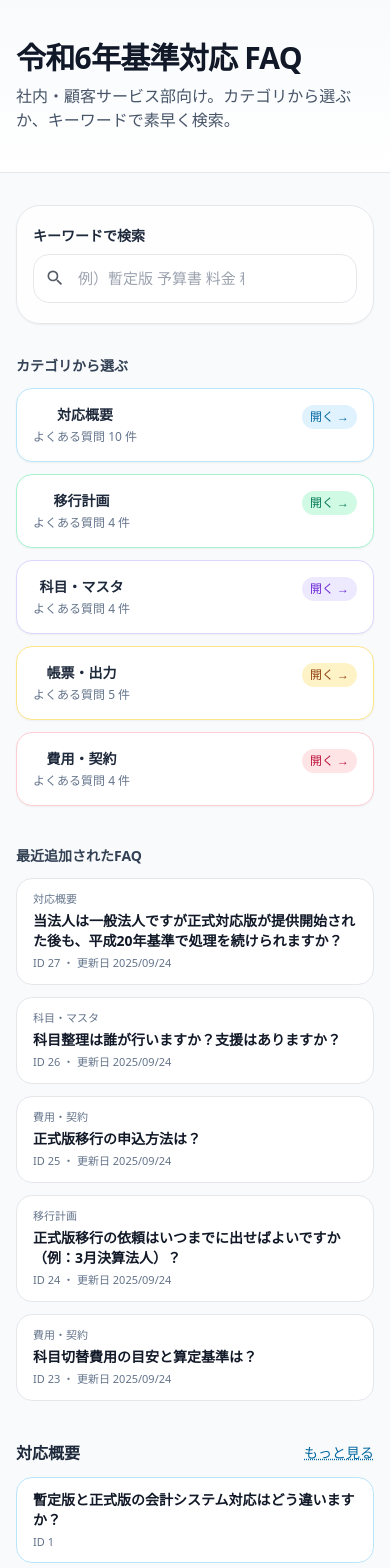
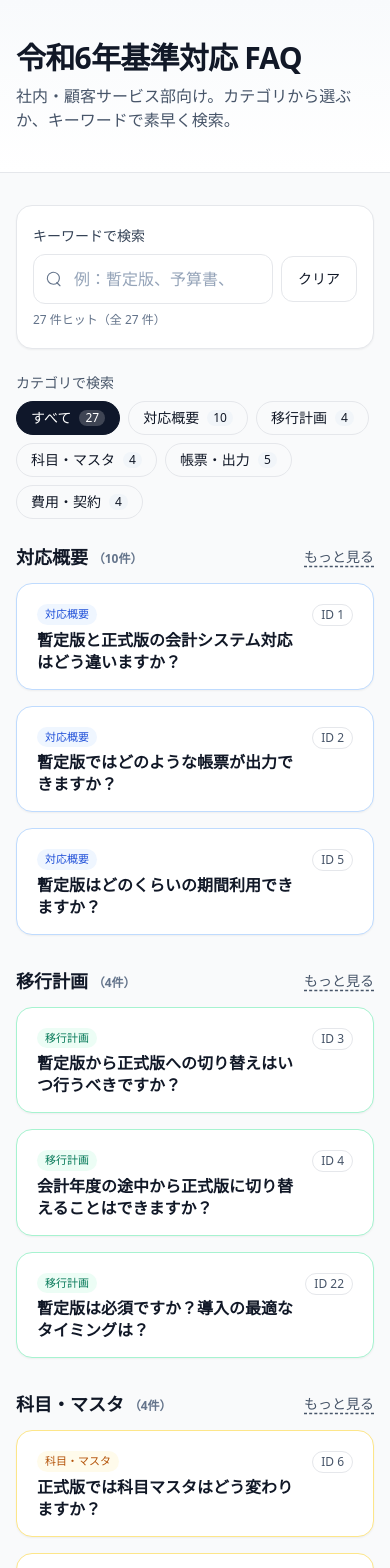
Before and after one commit to maki-k-shirai/r6-faq, a Next.js app: page / in a window 390 px wide. Shown: the top 1568 px of the page. Built offline with nearby package versions, Linux system fonts and the light colour scheme.

Commit message:
UXの改善

```diff
--- a/app/faq/faq.json
+++ b/app/faq/faq.json
@@ -211,8 +211,8 @@
     "id": 27,
     "category": "対応概要",
     "question": "当法人は一般法人ですが正式対応版が提供開始された後も、平成20年基準で処理を続けられますか？",
-    "answer": "正式対応版が提供開始された後も、これまでどおり平成20年基準での処理は可能です。ただし、令和10年度開始前までに令和6年基準へ移行いただくことを推奨しています。詳細な理由は添付資料をご確認ください。\n[https://drive.google.com/file/d/1BRJ44N2k3Q6TSlPVVEwVLKs0BFZO6IJm/view?usp=sharing]",
-    "tags": ["平成20年基準","正式対応版","移行時期","継続可否","推奨"],
+    "answer": "正式対応版が提供開始された後も、これまでどおり平成20年基準での処理は可能です。ただし、令和10年度開始前までに令和6年基準へ移行いただくことを推奨しています。\n\n詳細は [こちらの資料](https://drive.google.com/file/d/1BRJ44N2k3Q6TSlPVVEwVLKs0BFZO6IJm/view?usp=sharing) をご確認ください。",
+    "tags": ["平成20年基準", "正式対応版", "移行時期", "継続可否", "推奨"],
     "updated_at": "2025/09/24"
   }
 ]
--- a/components/FaqList.tsx
+++ b/components/FaqList.tsx
@@ -1,6 +1,8 @@
+// components/FaqList.tsx
 "use client";
 
 import React, { useMemo, useState } from "react";
+import ReactMarkdown from "react-markdown";
 import type { FAQ } from "@/app/faq/types";
 
 // 5カテゴリ（表示順）
@@ -13,47 +15,89 @@ const BUCKETS = [
 ] as const;
 type Bucket = (typeof BUCKETS)[number];
 
-// カテゴリアクセント色（淡色）← キーは必ずクォート！
-const CAT_COLORS: Record<
+// カテゴリ別の軽いトーン
+const COLORS: Record<
   Bucket,
   { border: string; chip: string; chipText: string; hover: string }
 > = {
-  "対応概要":   { border: "border-sky-200",    chip: "bg-sky-100",    chipText: "text-sky-700",    hover: "hover:bg-sky-50" },
-  "移行計画":   { border: "border-emerald-200", chip: "bg-emerald-100", chipText: "text-emerald-700", hover: "hover:bg-emerald-50" },
-  "科目・マスタ": { border: "border-violet-200",  chip: "bg-violet-100",  chipText: "text-violet-700",  hover: "hover:bg-violet-50" },
-  "帳票・出力": { border: "border-amber-200",   chip: "bg-amber-100",   chipText: "text-amber-800",   hover: "hover:bg-amber-50" },
-  "費用・契約": { border: "border-rose-200",    chip: "bg-rose-100",    chipText: "text-rose-700",    hover: "hover:bg-rose-50" },
+  対応概要: {
+    border: "border-blue-200",
+    chip: "bg-blue-50",
+    chipText: "text-blue-700",
+    hover: "hover:bg-blue-50",
+  },
+  移行計画: {
+    border: "border-emerald-200",
+    chip: "bg-emerald-50",
+    chipText: "text-emerald-700",
+    hover: "hover:bg-emerald-50",
+  },
+  "科目・マスタ": {
+    border: "border-amber-200",
+    chip: "bg-amber-50",
+    chipText: "text-amber-700",
+    hover: "hover:bg-amber-50",
+  },
+  "帳票・出力": {
+    border: "border-violet-200",
+    chip: "bg-violet-50",
+    chipText: "text-violet-700",
+    hover: "hover:bg-violet-50",
+  },
+  "費用・契約": {
+    border: "border-rose-200",
+    chip: "bg-rose-50",
+    chipText: "text-rose-700",
+    hover: "hover:bg-rose-50",
+  },
 };
 
-type Props = { faqs: FAQ[] };
+type Props = {
+  faqs: FAQ[];
+};
 
 export default function FaqList({ faqs }: Props) {
-  // 配列ガード
   const list: FAQ[] = Array.isArray(faqs)
     ? faqs
     : (faqs as any)?.default && Array.isArray((faqs as any).default)
     ? ((faqs as any).default as FAQ[])
     : [];
 
-  // --- 状態 ---
+  // --- フィルタ状態 ---
   const [activeCat, setActiveCat] = useState<Bucket | "すべて">("すべて");
   const [q, setQ] = useState("");
 
-  // --- 件数 ---
+  // --- 開閉制御（カードクリックで開閉） ---
+  const [openId, setOpenId] = useState<number | null>(null);
+  const toggleOpen = (id: number) =>
+    setOpenId((prev) => (prev === id ? null : id));
+
+  // --- コピー状態（トースト用） ---
+  const [copiedId, setCopiedId] = useState<number | null>(null);
+
+  // --- カテゴリ別件数 ---
   const counts = useMemo(() => {
     const map = new Map<string, number>();
     for (const c of BUCKETS) map.set(c, 0);
-    for (const f of list) if (map.has(f.category)) map.set(f.category, (map.get(f.category) || 0) + 1);
+    for (const f of list) {
+      if (map.has(f.category))
+        map.set(f.category, (map.get(f.category) || 0) + 1);
+    }
     return map;
   }, [list]);
 
   // --- 検索対象文字列 ---
   const toHaystack = (item: FAQ) =>
-    [item.question, item.answer, ...(Array.isArray(item.tags) ? item.tags : []), item.category]
+    [
+      item.question,
+      item.answer,
+      ...(Array.isArray(item.tags) ? item.tags : []),
+      item.category,
+    ]
       .join(" ")
       .toLowerCase();
 
-  // --- 絞り込み（一次）---
+  // --- 絞り込み ---
   const filtered = useMemo(() => {
     const kw = q.trim().toLowerCase();
     return list.filter((f) => {
@@ -64,169 +108,88 @@ export default function FaqList({ faqs }: Props) {
     });
   }, [list, q, activeCat]);
 
-  // --- グループ化（表示用）---
-  const grouped = useMemo(() => {
-    const base: Record<Bucket, FAQ[]> = {
-      "対応概要": [],
-      "移行計画": [],
-      "科目・マスタ": [],
-      "帳票・出力": [],
-      "費用・契約": [],
-    };
-    for (const f of filtered) {
-      if ((BUCKETS as readonly string[]).includes(f.category)) {
-        base[f.category as Bucket].push(f);
-      }
-    }
-    return base;
-  }, [filtered]);
-
-  // --- ランディング判定（初期表示をスッキリ）---
-  const isLanding = activeCat === "すべて" && q.trim() === "";
-
-  // --- タグクリック ---
-  const onTagClick = (t: string) => setQ((prev) => (prev ? `${prev} ${t}` : t));
-
   // --- クリア ---
   const clearAll = () => {
     setQ("");
     setActiveCat("すべて");
+    setOpenId(null);
   };
 
-  // --- 最近追加（id降順で上位5件をサマリ表示）---
-  const recent = useMemo(() => {
-    return [...list].sort((a, b) => (b.id ?? 0) - (a.id ?? 0)).slice(0, 5);
-  }, [list]);
+  // --- コピー処理（回答全文をMarkdownのままコピー） ---
+  const copyAnswer = async (id: number, text: string) => {
+    try {
+      await navigator.clipboard.writeText(text);
+      setCopiedId(id);
+      setTimeout(() => setCopiedId(null), 1200);
+    } catch (e) {
+      // 失敗時は無視（必要なら alert 等）
+      console.error("copy failed", e);
+    }
+  };
+
+  // --- ランディング表示かどうか（検索もカテゴリ絞り込みも無し） ---
+  const isLanding = activeCat === "すべて" && q.trim() === "";
+
+  // --- カテゴリごとに先頭3件（isLanding時のみ使用） ---
+  const pickTop3ByBucket = (bucket: Bucket) =>
+    list.filter((f) => f.category === bucket).slice(0, 3);
 
   return (
     <section className="mx-auto max-w-5xl px-4 py-8">
-
-      {/* 大きい検索バー（アイコン付き） */}
-      <div className="mb-8 rounded-3xl border bg-white/80 backdrop-blur px-4 py-5 shadow-sm">
-        <label htmlFor="faq-search" className="block text-sm font-semibold text-slate-800 mb-2">
+      {/* 検索ブロック（大きめに） */}
+      <div className="mb-6 rounded-2xl border bg-white px-4 py-5 shadow-sm">
+        <label htmlFor="faq-search" className="block text-sm font-medium text-slate-700">
           キーワードで検索
         </label>
-        <div className="relative">
-          <span className="pointer-events-none absolute inset-y-0 left-3 flex items-center">
-            <svg width="20" height="20" viewBox="0 0 24 24" className="opacity-70">
-              <path fill="currentColor" d="M15.5 14h-.79l-.28-.27A6.471 6.471 0 0 0 16 9.5 6.5 6.5 0 1 0 9.5 16c1.61 0 3.09-.59 4.23-1.57l.27.28v.79l5 4.99L20.49 19zm-6 0C7.01 14 5 11.99 5 9.5S7.01 5 9.5 5S14 7.01 14 9.5S11.99 14 9.5 14" />
+        <div className="mt-2 flex items-center gap-2">
+          <div className="relative w-full">
+            <svg
+              className="pointer-events-none absolute left-3 top-1/2 -translate-y-1/2"
+              width="18"
+              height="18"
+              viewBox="0 0 24 24"
+              fill="none"
+            >
+              <path
+                d="M11 19a8 8 0 1 1 5.292-14.08A8 8 0 0 1 11 19Zm9 2-4.35-4.35"
+                stroke="#64748b"
+                strokeWidth="1.5"
+                strokeLinecap="round"
+              />
             </svg>
-          </span>
             <input
               id="faq-search"
               value={q}
               onChange={(e) => setQ(e.target.value)}
-            placeholder="例）暫定版 予算書 料金 科目 など"
-            className="w-full rounded-2xl border px-11 py-3 pr-28 text-[15px] outline-none ring-0 focus:border-slate-400"
+              placeholder="例：暫定版、予算書、費用、移行 など"
+              className="w-full rounded-xl border px-10 py-3 text-base outline-none ring-0 placeholder:text-slate-400 focus:border-slate-400"
             />
-          <div className="absolute inset-y-0 right-2 flex items-center gap-2">
-            {q && (
+          </div>
           <button
-                onClick={() => setQ("")}
-                className="text-xs rounded-lg border px-2 py-1 hover:bg-slate-50"
-                aria-label="検索キーワードをクリア"
+            onClick={clearAll}
+            className="shrink-0 rounded-xl border px-4 py-3 text-sm hover:bg-slate-50"
           >
             クリア
           </button>
-            )}
-            <span className="hidden text-[11px] text-slate-500 sm:block">
-              {filtered.length} / {list.length}
-            </span>
         </div>
-        </div>
+        <p className="mt-2 text-xs text-slate-500">
+          {filtered.length} 件ヒット（全 {list.length} 件）
+        </p>
       </div>
 
-      {/* ランディング：カテゴリカード＋最近追加＋カテゴリ別プレビュー（各3件） */}
-      {isLanding ? (
-        <>
-          {/* カテゴリカード */}
-          <section className="mb-10">
-            <h3 className="mb-3 text-sm font-semibold text-slate-700">カテゴリから選ぶ</h3>
-            <div className="grid gap-3 sm:grid-cols-2 lg:grid-cols-3">
-              {BUCKETS.map((b) => (
-                <CategoryCard
-                  key={b}
-                  title={b}
-                  count={counts.get(b) || 0}
-                  color={CAT_COLORS[b]}
-                  onClick={() => setActiveCat(b)}
-                />
-              ))}
+      {/* カテゴリタブ */}
+      <div className="mb-2 text-sm font-medium text-slate-600">
+        カテゴリで検索
       </div>
-          </section>
-
-          {/* 最近追加（上位5件） */}
-          <section className="mb-10">
-            <h3 className="mb-3 text-sm font-semibold text-slate-700">最近追加されたFAQ</h3>
-            <ul className="grid gap-3">
-              {recent.map((item) => (
-                <li key={item.id} className="rounded-2xl border bg-white hover:shadow-sm transition">
-                  <button
-                    onClick={() => {
-                      setActiveCat(item.category as Bucket);
-                      setQ(item.question.split(" ")[0] ?? "");
-                    }}
-                    className="w-full text-left px-4 py-3"
-                  >
-                    <div className="mb-1 text-[11px] font-medium text-slate-500">{item.category}</div>
-                    <div className="text-sm font-semibold line-clamp-2">{item.question}</div>
-                    <div className="mt-1 text-[11px] text-slate-500">ID {item.id} ・ 更新日 {item.updated_at}</div>
-                  </button>
-                </li>
-              ))}
-            </ul>
-          </section>
-
-          {/* カテゴリ別プレビュー（各3件） */}
-          {BUCKETS.map((cat) => {
-            const items = list.filter((f) => f.category === cat).slice(0, 3);
-            if (!items.length) return null;
-            return (
-              <section key={cat} className="mb-8">
-                <div className="mb-3 flex items-center justify-between">
-                  <h3 className="text-base font-bold text-slate-800">{cat}</h3>
-                  <button
-                    onClick={() => setActiveCat(cat)}
-                    className={`text-sm underline decoration-dotted ${CAT_COLORS[cat].chipText}`}
-                  >
-                    もっと見る
-                  </button>
-                </div>
-                <ul className="grid gap-3">
-                  {items.map((item) => (
-                    <li
-                      key={item.id}
-                      className={`rounded-2xl border ${CAT_COLORS[cat].border} bg-white transition hover:shadow-sm`}
-                    >
-                      <button
-                        onClick={() => {
-                          setActiveCat(cat);
-                          setQ(item.question.split(" ")[0] ?? "");
-                        }}
-                        className={`w-full text-left px-4 py-3 ${CAT_COLORS[cat].hover}`}
-                      >
-                        <div className="text-sm font-semibold line-clamp-2">{item.question}</div>
-                        <div className="mt-1 text-[11px] text-slate-500">ID {item.id}</div>
-                      </button>
-                    </li>
-                  ))}
-                </ul>
-              </section>
-            );
-          })}
-        </>
-      ) : (
-        <>
-          {/* カテゴリタブ（検索中も選べる） */}
       <div className="mb-6 flex flex-wrap gap-2">
-            <Pill
+        <Tab
           label="すべて"
           count={list.length}
           active={activeCat === "すべて"}
           onClick={() => setActiveCat("すべて")}
         />
         {BUCKETS.map((b) => (
-              <Pill
+          <Tab
             key={b}
             label={b}
             count={counts.get(b) || 0}
@@ -234,148 +197,258 @@ export default function FaqList({ faqs }: Props) {
             onClick={() => setActiveCat(b)}
           />
         ))}
-            {(q || activeCat !== "すべて") && (
-              <button onClick={clearAll} className="ml-auto rounded-lg border px-3 py-1.5 text-sm hover:bg-slate-50">
-                絞り込みを解除
-              </button>
-            )}
       </div>
 
-          {/* 結果表示 */}
-          {activeCat === "すべて" ? (
-            BUCKETS.map((cat) =>
-              grouped[cat].length ? (
-                <CategorySection
-                  key={cat}
-                  title={cat}
-                  items={grouped[cat]}
-                  onTagClick={onTagClick}
-                  accent={CAT_COLORS[cat]}
+      {/* 一覧表示 */}
+      {isLanding ? (
+        // ランディング：カテゴリごとに3件
+        <div className="space-y-8">
+          {BUCKETS.map((bucket) => {
+            const items = pickTop3ByBucket(bucket);
+            if (!items.length) return null;
+            const color = COLORS[bucket];
+            return (
+              <section key={bucket}>
+                <div className="mb-3 flex items-center justify-between">
+                  <h3 className="text-lg font-semibold">
+                    {bucket}{" "}
+                    <span className="align-middle text-xs text-slate-500">
+                      （{counts.get(bucket) || 0}件）
+                    </span>
+                  </h3>
+                  <button
+                    className="text-sm text-slate-600 underline decoration-dashed underline-offset-4 hover:opacity-80"
+                    onClick={() => setActiveCat(bucket)}
+                  >
+                    もっと見る
+                  </button>
+                </div>
+
+                <ul className="grid gap-4 sm:grid-cols-2">
+                  {items.map((item) => (
+                    <ItemCard
+                      key={item.id}
+                      item={item}
+                      color={color}
+                      open={openId === item.id}
+                      onToggle={() => toggleOpen(item.id)}
+                      onCopy={() => copyAnswer(item.id, item.answer)}
+                      copied={copiedId === item.id}
+                      onTagClick={(t) => setQ((prev) => (prev ? `${prev} ${t}` : t))}
                     />
-              ) : null
-            )
-          ) : grouped[activeCat].length ? (
-            <CategorySection
-              title={activeCat}
-              items={grouped[activeCat]}
-              onTagClick={onTagClick}
-              accent={CAT_COLORS[activeCat]}
+                  ))}
+                </ul>
+              </section>
+            );
+          })}
+        </div>
+      ) : (
+        // フィルタ後は通常のリスト（全件表示）
+        <ul className="grid gap-4">
+          {filtered.map((item) => {
+            // カラーはカテゴリに準拠（型安全のため as Bucket）
+            const color = COLORS[(item.category as Bucket) || "対応概要"];
+            return (
+              <ItemCard
+                key={item.id}
+                item={item}
+                color={color}
+                open={openId === item.id}
+                onToggle={() => toggleOpen(item.id)}
+                onCopy={() => copyAnswer(item.id, item.answer)}
+                copied={copiedId === item.id}
+                onTagClick={(t) => setQ((prev) => (prev ? `${prev} ${t}` : t))}
               />
-          ) : (
-            <EmptyState />
+            );
+          })}
+          {!filtered.length && (
+            <li className="rounded-2xl border bg-white p-6 text-center text-slate-500">
+              条件に一致するFAQが見つかりませんでした。
+            </li>
           )}
-        </>
+        </ul>
       )}
 
-      {/* 戻るボタン */}
-      <div className="mt-10 flex justify-end">
-        <a href="#top" className="rounded-lg border px-3 py-1.5 text-sm hover:bg-slate-50">
-          トップへ戻る
-        </a>
-      </div>
+      {/* トースト */}
+      <Toast show={copiedId !== null} message="回答をコピーしました" />
     </section>
   );
 }
 
-/* ========= Sub Components ========= */
-
-function CategoryCard({
-  title,
-  count,
+/** 単一カード（共通） */
+function ItemCard({
+  item,
   color,
-  onClick,
+  open,
+  onToggle,
+  onCopy,
+  copied,
+  onTagClick,
 }: {
-  title: Bucket;
-  count: number;
+  item: FAQ;
   color: { border: string; chip: string; chipText: string; hover: string };
-  onClick: () => void;
+  open: boolean;
+  onToggle: () => void;
+  onCopy: () => void;
+  copied: boolean;
+  onTagClick: (t: string) => void;
 }) {
   return (
-    <button
-      onClick={onClick}
-      className={`group flex items-start justify-between rounded-2xl border ${color.border} bg-white p-4 shadow-sm transition hover:shadow-md`}
-      aria-label={`${title} を開く`}
+    <li
+      className={[
+        "rounded-2xl border bg-white shadow-sm transition",
+        color.border,
+        "hover:shadow-md",
+        "cursor-pointer", // カード全体クリック可能
+      ].join(" ")}
+      onClick={onToggle} // カードどこでも開閉
     >
-      <div>
-        <div className="text-sm font-bold text-slate-800">{title}</div>
-        <div className="mt-1 text-xs text-slate-500">よくある質問 {count} 件</div>
+      <details
+        open={open}
+        className="group rounded-2xl"
+        // details/summary のデフォ挙動と競合しないように summary 側で preventDefault
+      >
+        <summary
+          className="cursor-pointer list-none rounded-2xl px-5 py-4"
+          onClick={(e) => {
+            e.preventDefault(); // details のデフォ開閉を止めて制御に一本化
+          }}
+        >
+          <div className="flex items-start justify-between gap-3">
+            <div className="flex-1">
+              <div
+                className={[
+                  "mb-1 inline-flex items-center rounded-full px-2 py-0.5 text-[11px]",
+                  color.chip,
+                  color.chipText,
+                ].join(" ")}
+              >
+                {item.category}
               </div>
-      <div className={`ml-3 rounded-xl ${color.chip} px-2 py-1 text-xs ${color.chipText}`}>
-        開く →
+              <h3 className="text-base font-semibold leading-snug">
+                {item.question}
+              </h3>
             </div>
-    </button>
-  );
-}
-
-function CategorySection({
-  title,
-  items,
-  onTagClick,
-  accent,
-}: {
-  title: string;
-  items: FAQ[];
-  onTagClick: (t: string) => void;
-  accent: { border: string; chip: string; chipText: string; hover: string };
-}) {
-  return (
-    <section className="mb-10">
-      <h3 className="mb-3 text-lg font-bold text-slate-800">{title}</h3>
-      <ul className="grid gap-4">
-        {items.map((item) => (
-          <li key={item.id} className={`rounded-2xl border ${accent.border} bg-white shadow-sm transition hover:shadow-md`}>
-            <details className="group rounded-2xl">
-              <summary className={`cursor-pointer list-none rounded-2xl px-5 py-4 ${accent.hover}`}>
-                <div className="flex items-start justify-between gap-3">
-                  <h4 className="flex-1 text-base font-semibold leading-snug">{item.question}</h4>
-                  <span className={`mt-1 shrink-0 rounded-full border px-2 py-0.5 text-xs ${accent.chipText}`}>
+            <span className="mt-1 shrink-0 rounded-full border px-2 py-0.5 text-xs text-slate-600">
               ID {item.id}
             </span>
           </div>
         </summary>
 
-              <div className="px-5 pb-4 -mt-1">
-                <div className="rounded-xl bg-slate-50/60 px-4 py-3 text-sm leading-relaxed">
-                  {item.answer.split("\n").map((line, i) => (
-                    <p key={i} className={i ? "mt-2" : ""}>
-                      {line}
-                    </p>
-                  ))}
+        {/* 回答 */}
+        <div
+          className="px-5 pb-4 -mt-1"
+          onClick={(e) => e.stopPropagation()} // 内部操作で親の開閉を発火させない
+        >
+          <div className={["rounded-xl px-4 py-3 text-sm leading-relaxed", "bg-slate-50/60"].join(" ")}>
+            <div className="prose prose-sm max-w-none">
+              <ReactMarkdown
+                components={{
+                  a({ node, ...props }) {
+                    return (
+                      <a
+                        {...props}
+                        target="_blank"
+                        rel="noopener noreferrer"
+                        className="text-blue-700 underline hover:opacity-80"
+                      />
+                    );
+                  },
+                  ul({ node, ...props }) {
+                    return <ul className="list-disc pl-5" {...props} />;
+                  },
+                  ol({ node, ...props }) {
+                    return <ol className="list-decimal pl-5" {...props} />;
+                  },
+                  code({ children, className, ...props }) {
+                    const text = String(children ?? "");
+                    const isBlock = text.includes("\n");
+                    if (isBlock) {
+                      return (
+                        <pre className="overflow-x-auto rounded-md bg-slate-900/95 px-3 py-2 text-[12px] text-slate-100">
+                          <code {...props}>{text}</code>
+                        </pre>
+                      );
+                    }
+                    return (
+                      <code
+                        className="rounded bg-slate-100 px-1 py-0.5 text-[0.85em]"
+                        {...props}
+                      >
+                        {text}
+                      </code>
+                    );
+                  },
+                }}
+              >
+                {item.answer}
+              </ReactMarkdown>
+            </div>
           </div>
 
+          {/* アクション行 */}
+          <div className="mt-3 flex flex-wrap items-center justify-between gap-3">
+            {/* タグ */}
             {item.tags?.length ? (
-                  <div className="mt-3 flex flex-wrap gap-2">
+              <div className="flex flex-wrap gap-2">
                 {item.tags.map((t) => (
                   <button
                     key={t}
-                        onClick={() => onTagClick(t)}
-                        className="rounded-full border px-2.5 py-1 text-xs text-slate-700 hover:bg-slate-100"
+                    onClick={(e) => {
+                      e.stopPropagation();
+                      onTagClick(t);
+                    }}
+                    className={[
+                      "rounded-full border px-2.5 py-1 text-xs text-slate-700",
+                      "hover:bg-slate-100",
+                    ].join(" ")}
+                    aria-label={`タグ ${t} で検索`}
                   >
                     #{t}
                   </button>
                 ))}
               </div>
-                ) : null}
+            ) : (
+              <span />
+            )}
 
-                <div className="mt-3 text-right text-[11px] text-slate-500">更新日: {item.updated_at}</div>
+            {/* コピー & 更新日 */}
+            <div className="ml-auto flex items-center gap-3">
+              <button
+                onClick={(e) => {
+                  e.stopPropagation();
+                  onCopy();
+                }}
+                className={[
+                  "inline-flex items-center gap-1 rounded-md border px-2.5 py-1.5 text-xs",
+                  "hover:bg-white",
+                ].join(" ")}
+                aria-label="回答をコピー"
+                title="回答をコピー"
+              >
+                <svg width="14" height="14" viewBox="0 0 24 24" fill="none">
+                  <path
+                    d="M9 9V6a2 2 0 0 1 2-2h7a2 2 0 0 1 2 2v7a2 2 0 0 1-2 2h-3M6 9H5a2 2 0 0 0-2 2v7a2 2 0 0 0 2 2h7a2 2 0 0 0 2-2v-1"
+                    stroke="#334155"
+                    strokeWidth="1.5"
+                    strokeLinecap="round"
+                  />
+                </svg>
+                {copied ? "コピー済み" : "コピー"}
+              </button>
+              <div className="text-[11px] text-slate-500">
+                更新日: {item.updated_at}
+              </div>
+            </div>
+          </div>
         </div>
       </details>
     </li>
-        ))}
-      </ul>
-    </section>
   );
 }
 
-function EmptyState() {
-  return (
-    <div className="rounded-xl border bg-white p-6 text-center text-sm text-slate-600">
-      条件に一致するFAQがありません。キーワードやカテゴリを変更してください。
-    </div>
-  );
-}
-
-function Pill({
+/** カテゴリタブ */
+function Tab({
   label,
   count,
   active,
@@ -396,9 +469,31 @@ function Pill({
       aria-pressed={active}
     >
       <span>{label}</span>
-      <span className={["rounded-full px-1.5 text-xs", active ? "bg-white/20" : "bg-slate-100"].join(" ")}>
+      <span
+        className={[
+          "rounded-full px-1.5 text-xs",
+          active ? "bg-white/20" : "bg-slate-100",
+        ].join(" ")}
+      >
         {count}
       </span>
     </button>
   );
 }
+
+/** シンプルなトースト */
+function Toast({ show, message }: { show: boolean; message: string }) {
+  return (
+    <div
+      className={[
+        "pointer-events-none fixed inset-x-0 bottom-6 flex justify-center px-4 transition",
+        show ? "opacity-100" : "opacity-0",
+      ].join(" ")}
+      aria-live="polite"
+    >
+      <div className="rounded-full border bg-white px-4 py-2 text-sm text-slate-700 shadow-md">
+        {message}
+      </div>
+    </div>
+  );
+}
--- a/package.json
+++ b/package.json
@@ -7,9 +7,11 @@
     "start": "next start"
   },
   "dependencies": {
+    "@tailwindcss/typography": "^0.5.19",
     "next": "latest",
     "react": "18",
-    "react-dom": "18"
+    "react-dom": "18",
+    "react-markdown": "^10.1.0"
   },
   "devDependencies": {
     "@tailwindcss/postcss": "^4.1.13",
--- a/tailwind.config.js
+++ b/tailwind.config.js
@@ -5,5 +5,6 @@ module.exports = {
     "./components/**/*.{js,ts,jsx,tsx,mdx}",
   ],
   theme: { extend: {} },
-  plugins: [],
+  plugins: [ [require("@tailwindcss/typography")],
+],
 };
```
Also changed, not shown: 1 other file (tests, documents, lock files or other folders). Lines whose indentation alone changed are shown as unchanged.
